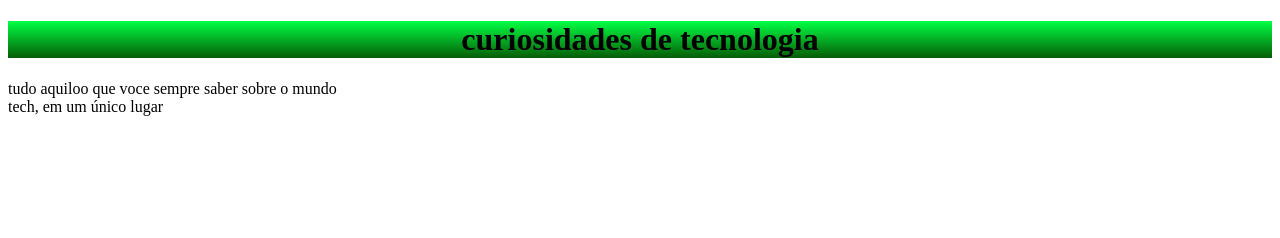
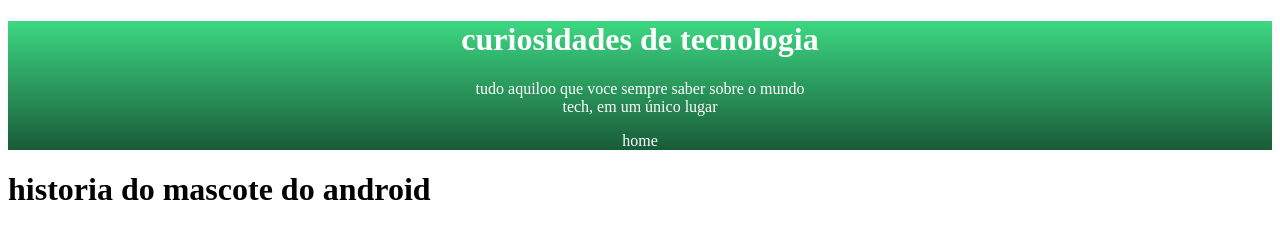
Before and after one commit to luismiguel7l/site-androis-desafio, a plain HTML site: page index.html in a window 1280 px wide. Drawn offline with Linux system fonts and the light colour scheme.

Commit message:
deu algo errado

```diff
--- a/index.html
+++ b/index.html
@@ -4,20 +4,35 @@
     <meta charset="UTF-8">
     <meta name="viewport" content="width=device-width, initial-scale=1.0">
     <title>Document</title>
+<link rel="stylesheet" href="style.css">
+
 <style>
-    h1 {
+    div {
+        color: white;
         text-align: center;
-        background-image: linear-gradient(to bottom,rgb(0, 255, 68),rgb(6, 93, 6));
+        background-image: linear-gradient(to bottom, #3CD882,#195B38);
 
     }
+    p#cima:hover{
+        background-color: rgb(255, 255, 255);
+        border-radius: 10px;
 
+
+    }
+    h1.titulo {
+
+    }
 </style>
 
 </head>
 <body>
+    <div>
+    <h1> curiosidades de tecnologia </h1>
+    <p>tudo aquiloo que voce sempre saber sobre o mundo <br> tech, em um único lugar
+        <p id="cima" style="  display: inline; ">home</p>
+        </div>
+<h1 class="titulo">historia do mascote do android</h1>
 
-    <h1> curiosidades de tecnologia </h1>
-    <p>tudo aquiloo que voce sempre saber sobre o mundo <br>tech, em um único lugar
     </p>
 </body>
 </html>
--- /dev/null
+++ b/style.css
@@ -0,0 +1,18 @@
+@charset "utf-8"
+
+
+div{
+    color: rgb(255, 255, 255);
+    text-align: center;
+    background-image: linear-gradient(to bottom, #3CD882,#195B38);
+
+}
+p#cima:hover{
+    background-color: rgb(255, 255, 255);
+    border-radius: 10px;
+
+
+}
+h1.titulo {
+
+}
```
